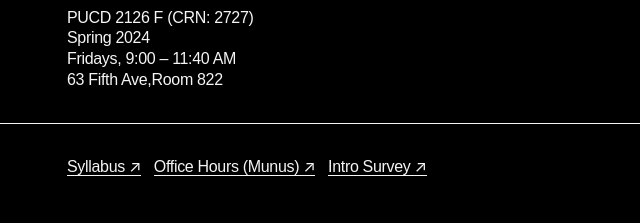
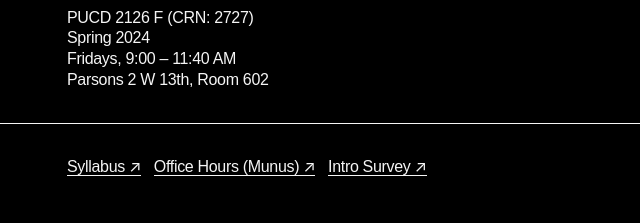
Before and after one commit to munusshih/ci2-munus, a plain HTML site: page index.html in a window 1280 px wide. Shown: the part 466-689 px from the top of the page, 273-913 px from the left. Drawn offline with Linux system fonts and the light colour scheme; a web font is replaced by a local one.

Commit message:
Update index.html

```diff
--- a/index.html
+++ b/index.html
@@ -87,7 +87,7 @@
 						<p class="effect">Fridays, 9:00 – 11:40 AM</p>
 					</li>
 					<li>
-						<p class="effect">63 Fifth Ave,Room 822</p>
+						<p class="effect">Parsons 2 W 13th, Room 602</p>
 					</li>
 				</ul>
 			</div>
```
